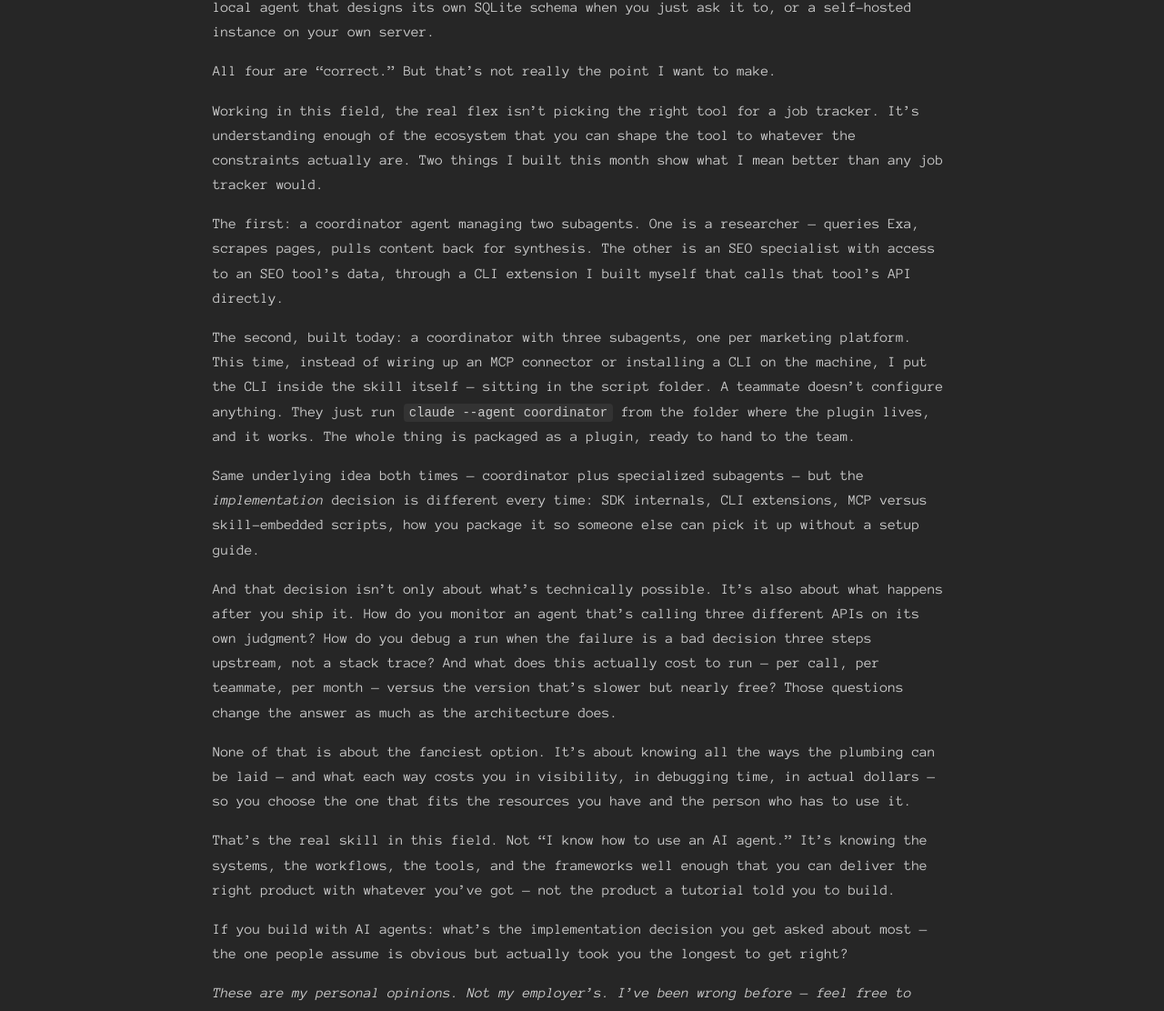
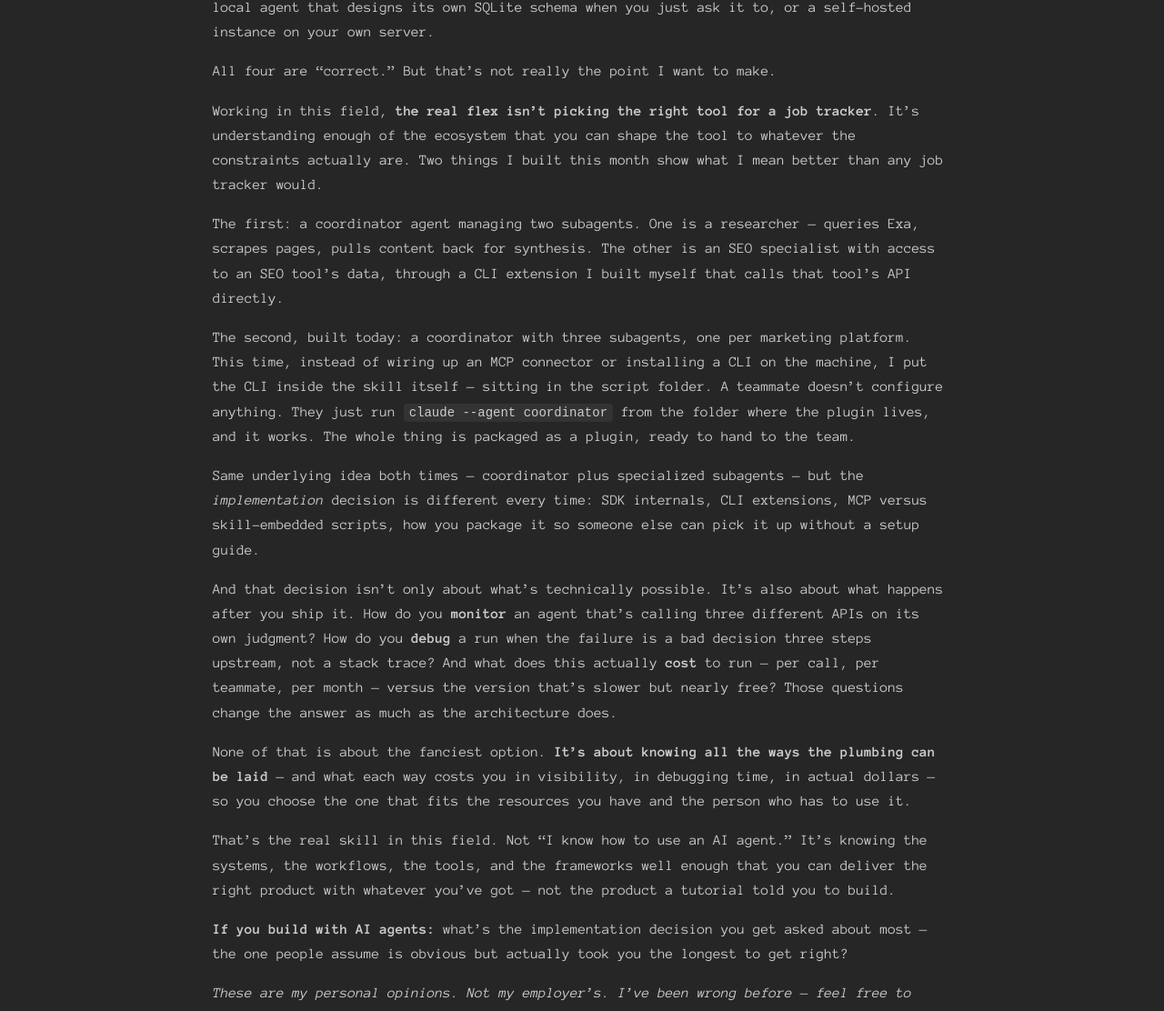
Before and after one commit to damupi/blog, a Jekyll site: the page built from _posts/2026-08-19-know-all-the-ways-the-plumbing-can-be-laid.md, in a window 1280 px wide. Shown: the part 908-2020 px from the top of the page at 91% size. Built offline with Jekyll 4.4.1, drawn with Linux system fonts in a browser that asks for light colours.

```diff
--- a/_posts/2026-08-19-know-all-the-ways-the-plumbing-can-be-laid.md
+++ b/_posts/2026-08-19-know-all-the-ways-the-plumbing-can-be-laid.md
@@ -13,7 +13,7 @@ What's interesting is how differently four people would solve that exact same ne
 
 All four are "correct." But that's not really the point I want to make.
 
-Working in this field, the real flex isn't picking the right tool for a job tracker. It's understanding enough of the ecosystem that you can shape the tool to whatever the constraints actually are. Two things I built this month show what I mean better than any job tracker would.
+Working in this field, **the real flex isn't picking the right tool for a job tracker**. It's understanding enough of the ecosystem that you can shape the tool to whatever the constraints actually are. Two things I built this month show what I mean better than any job tracker would.
 
 The first: a coordinator agent managing two subagents. One is a researcher — queries Exa, scrapes pages, pulls content back for synthesis. The other is an SEO specialist with access to an SEO tool's data, through a CLI extension I built myself that calls that tool's API directly.
 
@@ -21,13 +21,13 @@ The second, built today: a coordinator with three subagents, one per marketing p
 
 Same underlying idea both times — coordinator plus specialized subagents — but the *implementation* decision is different every time: SDK internals, CLI extensions, MCP versus skill-embedded scripts, how you package it so someone else can pick it up without a setup guide.
 
-And that decision isn't only about what's technically possible. It's also about what happens after you ship it. How do you monitor an agent that's calling three different APIs on its own judgment? How do you debug a run when the failure is a bad decision three steps upstream, not a stack trace? And what does this actually cost to run — per call, per teammate, per month — versus the version that's slower but nearly free? Those questions change the answer as much as the architecture does.
+And that decision isn't only about what's technically possible. It's also about what happens after you ship it. How do you **monitor** an agent that's calling three different APIs on its own judgment? How do you **debug** a run when the failure is a bad decision three steps upstream, not a stack trace? And what does this actually **cost** to run — per call, per teammate, per month — versus the version that's slower but nearly free? Those questions change the answer as much as the architecture does.
 
-None of that is about the fanciest option. It's about knowing all the ways the plumbing can be laid — and what each way costs you in visibility, in debugging time, in actual dollars — so you choose the one that fits the resources you have and the person who has to use it.
+None of that is about the fanciest option. **It's about knowing all the ways the plumbing can be laid** — and what each way costs you in visibility, in debugging time, in actual dollars — so you choose the one that fits the resources you have and the person who has to use it.
 
 That's the real skill in this field. Not "I know how to use an AI agent." It's knowing the systems, the workflows, the tools, and the frameworks well enough that you can deliver the right product with whatever you've got — not the product a tutorial told you to build.
 
-If you build with AI agents: what's the implementation decision you get asked about most — the one people assume is obvious but actually took you the longest to get right?
+**If you build with AI agents:** what's the implementation decision you get asked about most — the one people assume is obvious but actually took you the longest to get right?
 
 *These are my personal opinions. Not my employer's. I've been wrong before — feel free to tell me I'm wrong again.*
 
```
